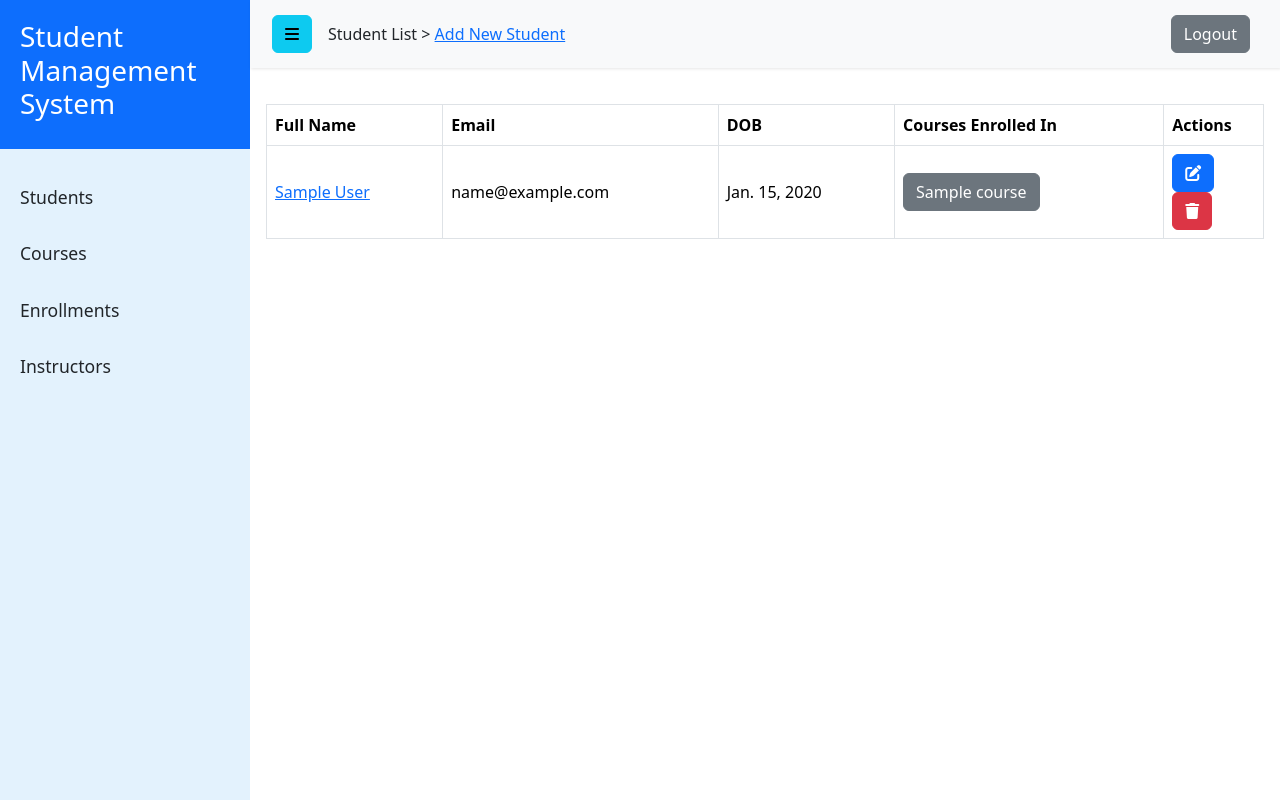
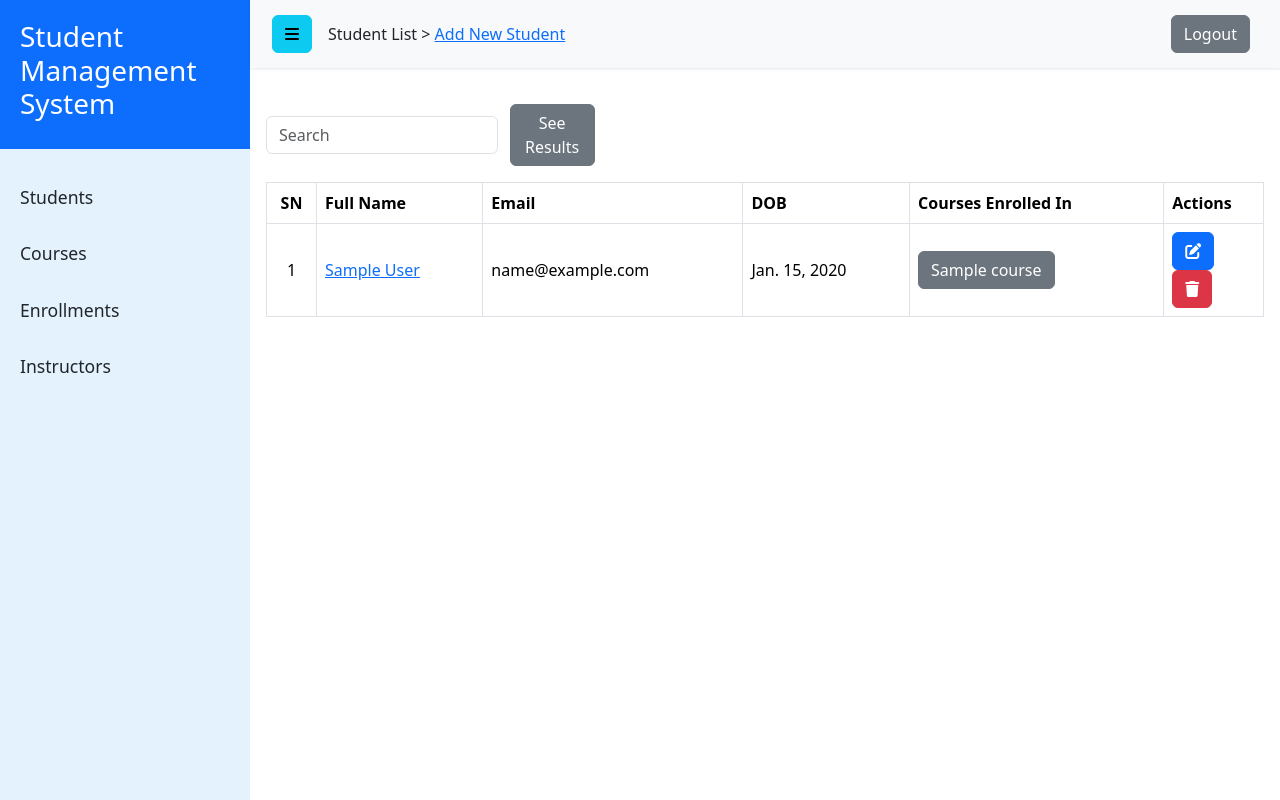
Before and after one commit to ayusbajra/studentmanagement, a Django app: page /students/ in a window 1280 px wide. Run offline with Django 5.2, Linux system fonts and the light colour scheme; a user stored in the database is signed in; tables that the repository leaves empty hold one stand-in row (values such as "Sample post").

Commit message:
- add search form and pagination to student list

```diff
--- /dev/null
+++ b/students/templates/students/_pagination.html
@@ -0,0 +1,20 @@
+
+<div class="pagination">
+    <span class="step-links">
+        {% if is_paginated %}
+            {% if page_obj.has_previous %}
+                <a href="?q={{ request.GET.q }}&page=1">&laquo; First</a>
+                <a href="?q={{ request.GET.q }}&page={{ page_obj.previous_page_number }}">Previous</a>
+            {% endif %}
+
+            <span class="current">
+                Page {{ page_obj.number }} of {{ page_obj.paginator.num_pages }}.
+            </span>
+
+            {% if page_obj.has_next %}
+                <a href="?q={{ request.GET.q }}&page={{ page_obj.next_page_number }}">Next</a>
+                <a href="?q={{ request.GET.q }}&page={{ page_obj.paginator.num_pages }}">Last &raquo;</a>
+            {% endif %}
+        {% endif %}
+    </span>
+</div>
--- /dev/null
+++ b/students/templates/students/_search_form.html
@@ -0,0 +1,9 @@
+
+<div class="mb-3">
+    <form class="row align-items-center" method="get" action="">
+        <div class="col-sm-3">
+        <input type="search" name="q" class="form-control" placeholder="Search" value="{{ request.GET.q }}">
+        </div>
+        <button class="btn btn-secondary col-sm-1" type="submit">See Results</button>
+    </form>
+</div>
--- a/students/templates/students/student_list.html
+++ b/students/templates/students/student_list.html
@@ -8,11 +8,13 @@
 {% endblock %}
 
 {% block content %}
-    <!--    search and filter here    -->
+    <!--    search here    -->
+    {% include "students/_search_form.html" %}
 
     <table class="table table-bordered align-middle">
         <thead>
             <tr>
+                <th class="text-center" width="50px">SN</th>
                 <th>Full Name</th>
                 <th>Email</th>
                 <th>DOB</th>
@@ -23,6 +25,7 @@
         <tbody>
             {% for student in object_list %}
                 <tr>
+                    <td class="text-center">{{ forloop.counter }}</td>
                     <td><a href="{% url 'student_detail' student.pk %}">{{ student }}</a></td>
                     <td>{{ student.email }}</td>
                     <td>{{ student.date_of_birth }}</td>
@@ -44,4 +47,7 @@
         </tbody>
     </table>
 
+    <!--    pagination here     -->
+    {% include "students/_pagination.html" %}
+
 {% endblock %}
--- a/students/views.py
+++ b/students/views.py
@@ -1,4 +1,5 @@
 from django.contrib.auth.mixins import LoginRequiredMixin
+from django.db.models import Q
 from django.views.generic import ListView, DetailView, CreateView, UpdateView, DeleteView, TemplateView
 from django.urls import reverse_lazy
 
@@ -13,6 +14,19 @@ class HomeView(TemplateView):
 class StudentListView(LoginRequiredMixin, ListView):
     model = Student
     template_name = 'students/student_list.html'
+    ordering = ['first_name']
+    paginate_by = 10
+
+    def get_queryset(self):
+        queryset = super().get_queryset()
+        query = self.request.GET.get('q')
+        if query:
+            queryset = queryset.filter(
+                Q(first_name__icontains=query) |
+                Q(last_name__icontains=query) |
+                Q(email__icontains=query)
+            )
+        return queryset
 
 
 class StudentDetailView(LoginRequiredMixin, DetailView):
```
